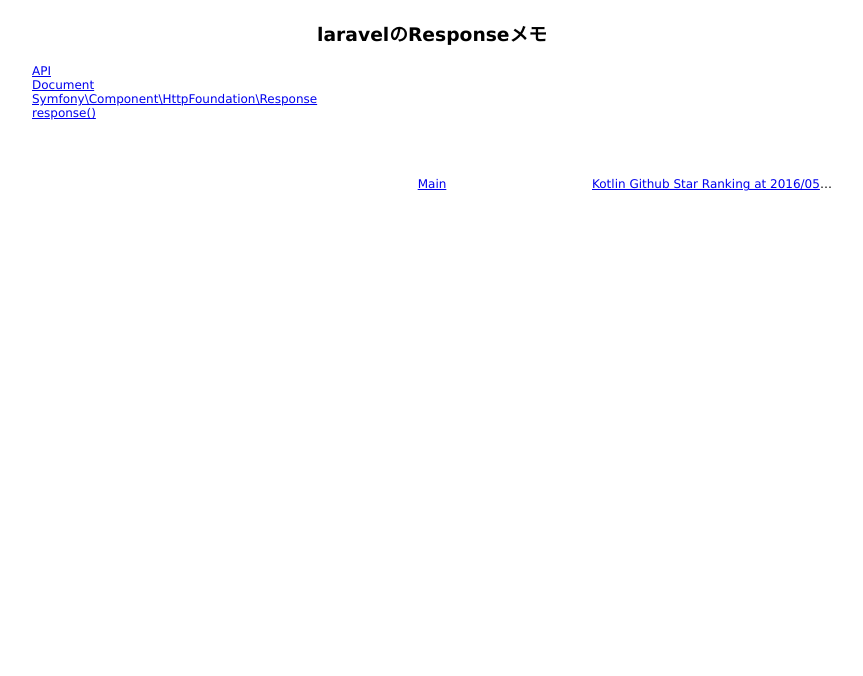
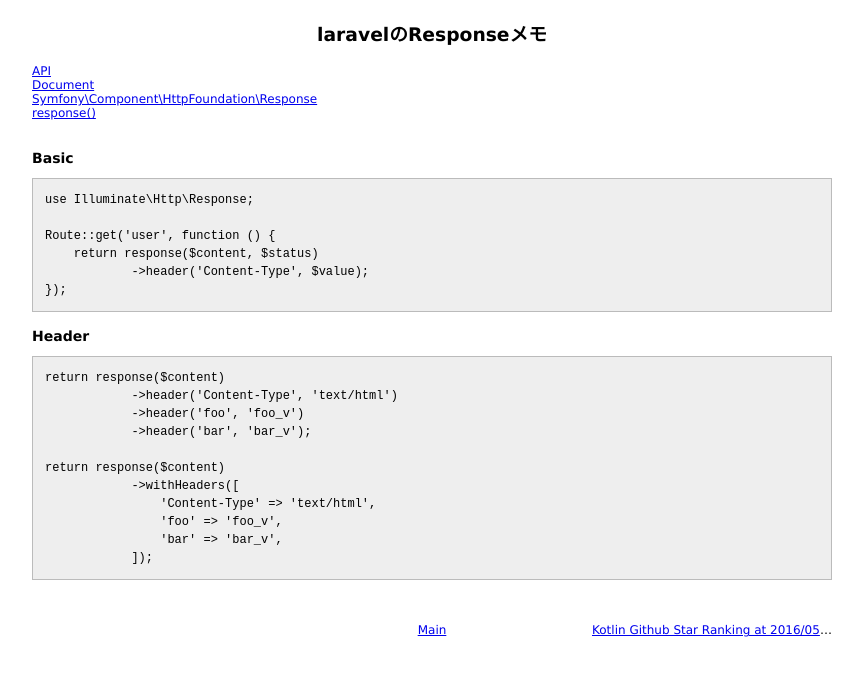
Before and after one commit to 38elements/38elements.github.com, a Jekyll site: the page built from _posts/2016-05-14-laravel-response.md, in a window 1280 px wide. Shown: the top 676 px of the page, without its empty margins (208-1071 px from the left). Built offline with Jekyll 4.4.1, drawn with Linux system fonts in a browser that asks for light colours.

Commit message:
Update 2016-05-14-laravel-response.md

````diff
--- a/_posts/2016-05-14-laravel-response.md
+++ b/_posts/2016-05-14-laravel-response.md
@@ -7,3 +7,30 @@ title: laravelのResponseメモ
 [Symfony\Component\HttpFoundation\Response](http://api.symfony.com/3.0/Symfony/Component/HttpFoundation/Response.html)
 [response()](https://laravel.com/docs/5.2/helpers#method-response)
 <br>
+
+### Basic
+
+```
+use Illuminate\Http\Response;
+
+Route::get('user', function () {
+    return response($content, $status)
+            ->header('Content-Type', $value);
+});
+```
+
+### Header
+
+```
+return response($content)
+            ->header('Content-Type', 'text/html')
+            ->header('foo', 'foo_v')
+            ->header('bar', 'bar_v');
+
+return response($content)
+            ->withHeaders([
+                'Content-Type' => 'text/html',
+                'foo' => 'foo_v',
+                'bar' => 'bar_v',
+            ]);
+```
````
